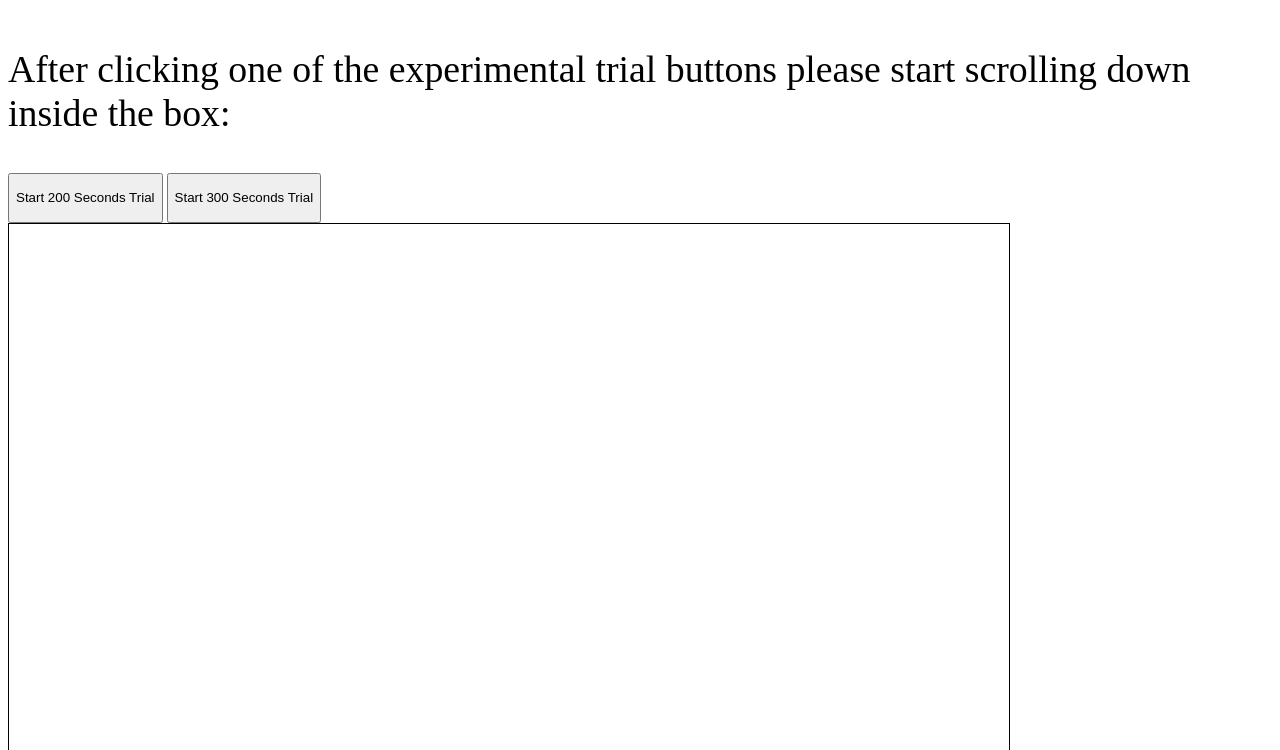
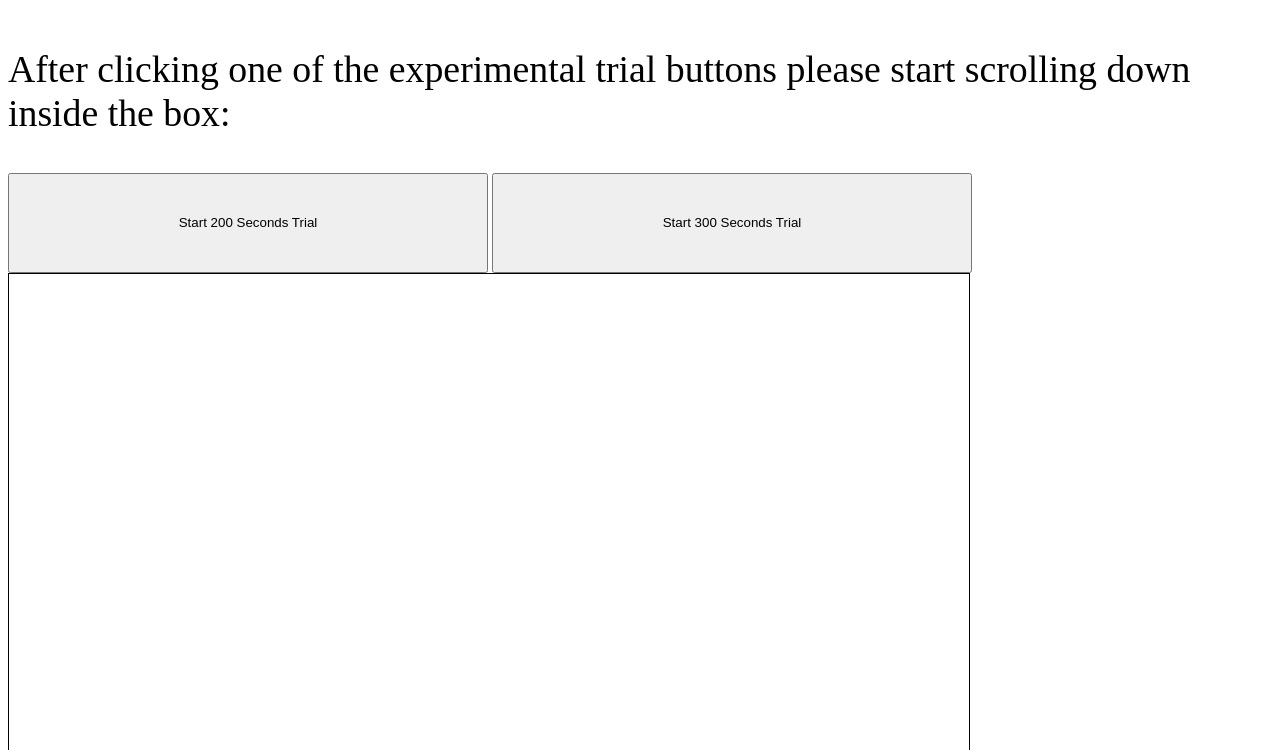
Before and after one commit to hsiehk/swipeplease, a plain HTML site: page index.html in a window 1280 px wide. Shown: the part 202-952 px from the top of the page. Drawn offline with Linux system fonts and the light colour scheme.

Commit message:
changed button dimensions

```diff
--- a/index.html
+++ b/index.html
@@ -7,7 +7,7 @@
 <button type="button" id="Start200" onclick="timer200()" style="height: 50px;">Start 200 Seconds Trial</button>
 <button type="button" id="Start300" onclick="timer300()" style="height: 50px;">Start 300 Seconds Trial</button>
 <br>
-<canvas id="canvas" width="1000" height="1000" style="border:solid black 1px;">
+<canvas id="canvas" width="960" height="1000" style="border:solid black 1px;">
   Your browser does not support canvas element.
 </canvas>
 <br>
@@ -17,8 +17,10 @@ Log: <pre id="log" style="border: 1px solid #ccc;"></pre>
 
 document.getElementById("Welcome").style.fontSize="100px";
 document.getElementById("instructions").style.fontSize="1cm";
-document.getElementById("Start200").style.height = "50px";
-document.getElementById("Start300").style.height = "50px";
+document.getElementById("Start200").style.height = "100px";
+document.getElementById("Start300").style.height = "100px";
+document.getElementById("Start200").style.width = "480px";
+document.getElementById("Start300").style.width = "480px";
 
 function startup() {
   var el = document.getElementById("canvas");
```
